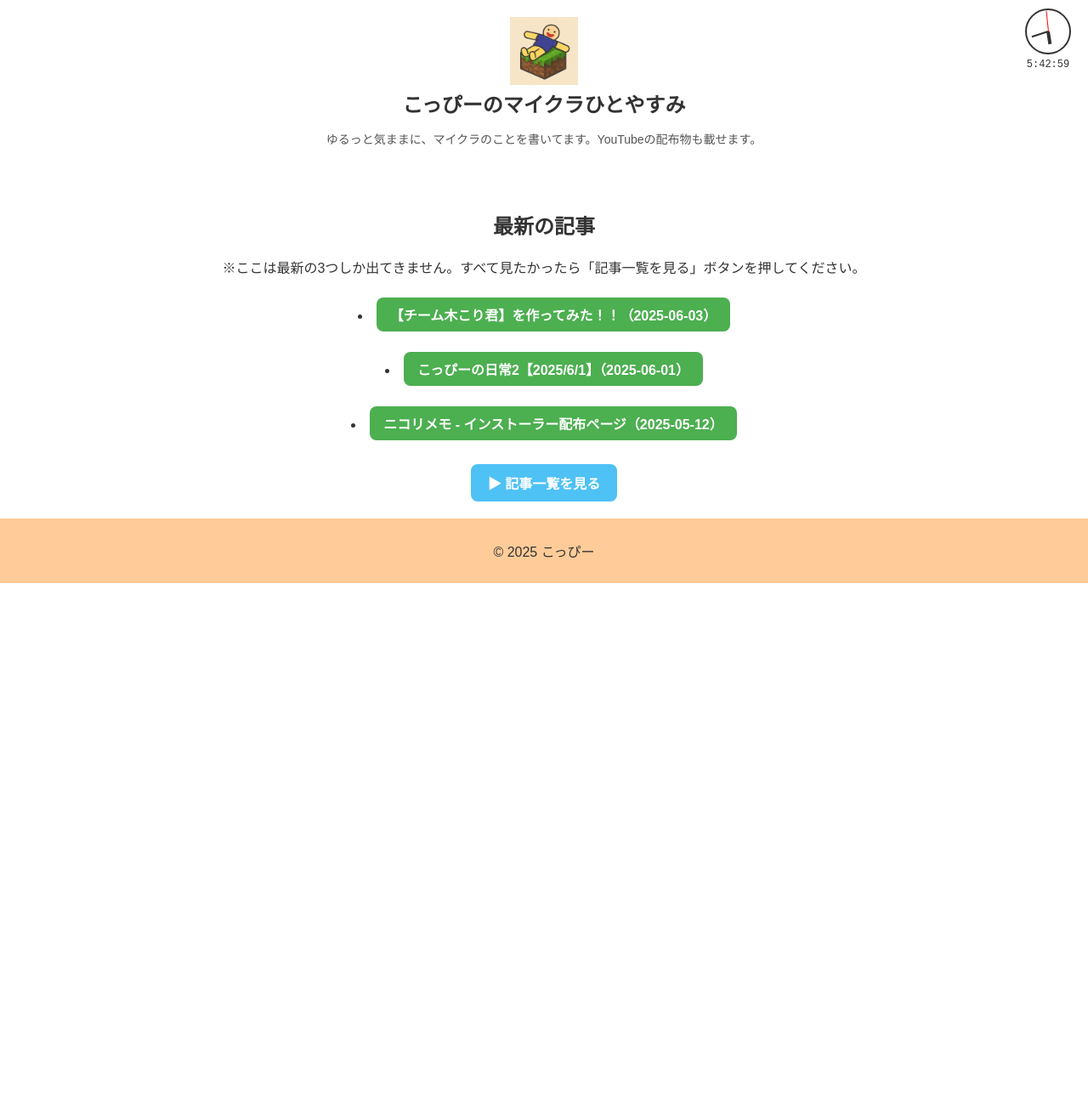
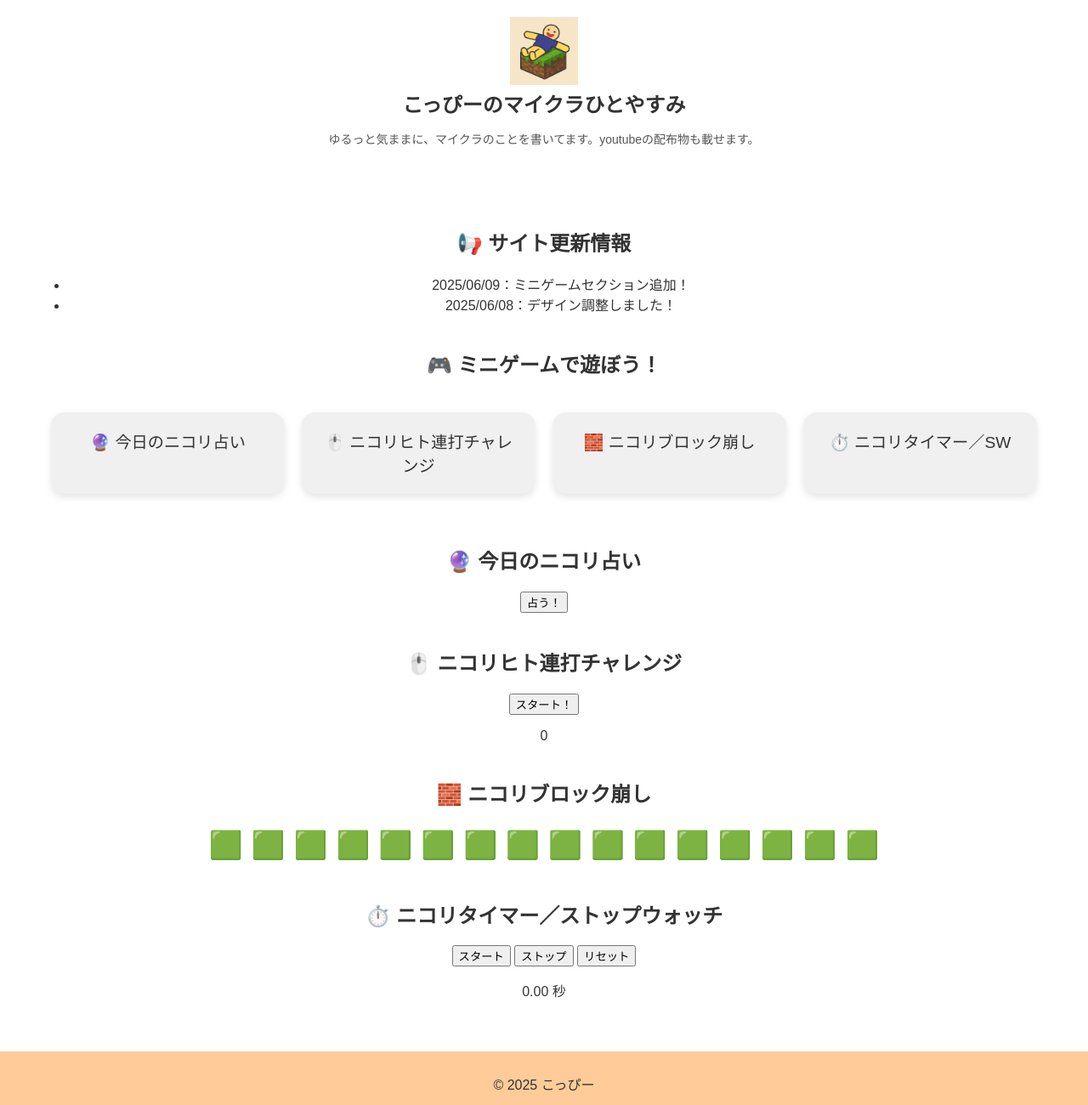
Before and after one commit to nikorihito/koppyblog, a plain HTML site: page index.html in a window 1280 px wide. Shown: the whole page at 85% size. Before the commit the page ends 800 px from the top, so only its background shows below. Drawn offline with Linux system fonts and the light colour scheme.

Commit message:
Update index.html

```diff
--- a/index.html
+++ b/index.html
@@ -3,107 +3,90 @@
 <head>
   <meta charset="UTF-8" />
   <meta name="viewport" content="width=device-width, initial-scale=1.0" />
-
-  <!-- SEO & SNS向けmetaタグ -->
-  <meta name="description" content="ゆるっと気ままに、マイクラのことを書いてます。YouTubeの配布物も載せます。" />
-  <meta property="og:title" content="こっぴーのマイクラひとやすみ" />
-  <meta property="og:description" content="マインクラフトのブログ＆配布物紹介サイトです。" />
-  <meta property="og:image" content="https://nikorihito.github.io/koppyblog/favicon.png" />
-  <meta property="og:url" content="https://nikorihito.github.io/koppyblog/" />
-  <meta property="og:type" content="website" />
-  <meta name="google-site-verification" content="BcHZ2CVQDYweUD5vv5wQeP6BOqjDZ4Dt35w-T_dvPgA" />
-  <meta name="keywords" content="こっぴー, マイクラ, Minecraft, こっぴーふーちゃんねる, 配布物, MOD, プログラミング, 日常, ブログ">
-
-  <script async src="https://www.googletagmanager.com/gtag/js?id=G-Z9S68LNHCK"></script>
-  <script>
-    window.dataLayer = window.dataLayer || [];
-    function gtag(){dataLayer.push(arguments);}
-    gtag('js', new Date());
-    gtag('config', 'G-Z9S68LNHCK');
-  </script>
-
-
   <title>こっぴーのマイクラひとやすみ</title>
-  <link rel="stylesheet" href="style.css" />
+  <link rel="stylesheet" href="../style.css" />
   <link rel="icon" href="https://nikorihito.github.io/koppyblog/favicon.png" type="image/png">
-
   <style>
-    .header-top {
-      position: relative;
+    .game-buttons {
+      display: grid;
+      grid-template-columns: repeat(auto-fit, minmax(250px, 1fr));
+      gap: 20px;
+      padding: 20px;
     }
-    .clock-container {
-      position: absolute;
-      top: 10px;
-      right: 20px;
-      display: flex;
-      flex-direction: column;
-      align-items: center;
+    .game-box {
+      display: block;
+      background-color: #f0f0f0;
+      border-radius: 16px;
+      padding: 20px;
+      text-align: center;
+      font-size: 1.2em;
+      text-decoration: none;
+      color: #333;
+      box-shadow: 0 4px 8px rgba(0,0,0,0.1);
+      transition: transform 0.2s;
     }
-    #analog-clock {
-      width: 50px;
-      height: 50px;
-      border: 2px solid #333;
-      border-radius: 50%;
-      position: relative;
-      background: white;
+    .game-box:hover {
+      transform: scale(1.05);
     }
-    .hand {
-      position: absolute;
-      background: #333;
-      transform-origin: bottom center;
-    }
-    .hour {
-      width: 4px;
-      height: 15px;
-      top: 10px;
-      left: 23px;
-    }
-    .minute {
-      width: 2px;
-      height: 20px;
-      top: 5px;
-      left: 24px;
-    }
-    .second {
-      width: 1px;
-      height: 24px;
-      top: 1px;
-      left: 24.5px;
-      background: red;
-    }
-    #digital-clock {
-      margin-top: 5px;
-      font-size: 12px;
-      font-family: monospace;
+    section {
+      margin: 40px 20px;
     }
   </style>
 </head>
-
 <body>
-  <header class="header-top">
-    <img src="./favicon.png" alt="サイトロゴ" class="logo" />
+  <header>
+    <a href="../index.html">
+      <img src="../favicon.png" alt="サイトロゴ" class="logo" />
+    </a>
     <h1>こっぴーのマイクラひとやすみ</h1>
-    <p class="subtitle">ゆるっと気ままに、マイクラのことを書いてます。YouTubeの配布物も載せます。</p>
-    <div class="clock-container">
-      <div id="analog-clock">
-        <div class="hand hour" id="hour-hand"></div>
-        <div class="hand minute" id="minute-hand"></div>
-        <div class="hand second" id="second-hand"></div>
-      </div>
-      <div id="digital-clock">00:00:00</div>
-    </div>
+    <p class="subtitle">ゆるっと気ままに、マイクラのことを書いてます。youtubeの配布物も載せます。</p>
   </header>
 
   <main>
-    <section class="blog-list">
-      <h2>最新の記事</h2>
-      <p>※ここは最新の3つしか出てきません。すべて見たかったら「記事一覧を見る」ボタンを押してください。</p>
-      <ul id="blog-list">
-        <li>読み込み中...</li>
+    <!-- 最新情報 -->
+    <section>
+      <h2>📢 サイト更新情報</h2>
+      <ul>
+        <li>2025/06/09：ミニゲームセクション追加！</li>
+        <li>2025/06/08：デザイン調整しました！</li>
       </ul>
-      <div class="button-container">
-        <a href="./all-articles.html" class="button">▶ 記事一覧を見る</a>
+    </section>
+
+    <!-- ミニゲームリンクボタン -->
+    <section>
+      <h2>🎮 ミニゲームで遊ぼう！</h2>
+      <div class="game-buttons">
+        <a href="#uranai" class="game-box">🔮 今日のニコリ占い</a>
+        <a href="#renda" class="game-box">🖱️ ニコリヒト連打チャレンジ</a>
+        <a href="#block" class="game-box">🧱 ニコリブロック崩し</a>
+        <a href="#timer" class="game-box">⏱️ ニコリタイマー／SW</a>
       </div>
+    </section>
+
+    <!-- 各ミニゲームの本体（仮） -->
+    <section id="uranai">
+      <h2>🔮 今日のニコリ占い</h2>
+      <button onclick="showFortune()">占う！</button>
+      <p id="fortune-result"></p>
+    </section>
+
+    <section id="renda">
+      <h2>🖱️ ニコリヒト連打チャレンジ</h2>
+      <button onclick="startRenda()">スタート！</button>
+      <p id="renda-count">0</p>
+    </section>
+
+    <section id="block">
+      <h2>🧱 ニコリブロック崩し</h2>
+      <div id="block-game"></div>
+    </section>
+
+    <section id="timer">
+      <h2>⏱️ ニコリタイマー／ストップウォッチ</h2>
+      <button onclick="startTimer()">スタート</button>
+      <button onclick="stopTimer()">ストップ</button>
+      <button onclick="resetTimer()">リセット</button>
+      <p id="timer-display">0.00 秒</p>
     </section>
   </main>
 
@@ -112,44 +95,58 @@
   </footer>
 
   <script>
-    // 記事一覧読み込み
-    fetch("articles.json")
-      .then(res => res.json())
-      .then(data => {
-        const list = document.getElementById("blog-list");
-        list.innerHTML = "";
-
-        data
-          .sort((a, b) => new Date(b.date) - new Date(a.date))
-          .slice(0, 3)
-          .forEach(article => {
-            const li = document.createElement("li");
-            const a = document.createElement("a");
-            a.href = article.url;
-            a.textContent = article.title + "（" + article.date + "）";
-            a.className = "article-button";
-            li.appendChild(a);
-            list.appendChild(li);
-          });
-      });
-
-    // 時計動作
-    function updateClock() {
-      const now = new Date();
-      const seconds = now.getSeconds();
-      const minutes = now.getMinutes();
-      const hours = now.getHours();
-
-      document.getElementById('second-hand').style.transform = `rotate(${seconds * 6}deg)`;
-      document.getElementById('minute-hand').style.transform = `rotate(${minutes * 6}deg)`;
-      document.getElementById('hour-hand').style.transform = `rotate(${(hours % 12) * 30 + minutes * 0.5}deg)`;
-
-      document.getElementById('digital-clock').textContent =
-        now.toLocaleTimeString('ja-JP', { hour12: false });
+    // 占い
+    function showFortune() {
+      const fortunes = ["超ラッキー！✨", "まあまあ😌", "注意して…😅", "今日はおとなしめで😶"];
+      document.getElementById("fortune-result").innerText = fortunes[Math.floor(Math.random() * fortunes.length)];
     }
 
-    setInterval(updateClock, 1000);
-    updateClock();
+    // 連打
+    let count = 0;
+    function startRenda() {
+      count = 0;
+      document.getElementById("renda-count").innerText = count;
+      const interval = setInterval(() => {
+        document.body.onclick = () => {
+          count++;
+          document.getElementById("renda-count").innerText = count;
+        };
+      }, 50);
+      setTimeout(() => {
+        clearInterval(interval);
+        document.body.onclick = null;
+      }, 5000);
+    }
+
+    // タイマー
+    let timerInterval, timerStart;
+    function startTimer() {
+      timerStart = Date.now();
+      timerInterval = setInterval(() => {
+        const elapsed = (Date.now() - timerStart) / 1000;
+        document.getElementById("timer-display").innerText = elapsed.toFixed(2) + " 秒";
+      }, 10);
+    }
+    function stopTimer() {
+      clearInterval(timerInterval);
+    }
+    function resetTimer() {
+      clearInterval(timerInterval);
+      document.getElementById("timer-display").innerText = "0.00 秒";
+    }
+
+    // ブロック崩し（仮）
+    const blockGame = document.getElementById("block-game");
+    for (let i = 0; i < 16; i++) {
+      const block = document.createElement("div");
+      block.textContent = "🟩";
+      block.style.display = "inline-block";
+      block.style.fontSize = "2rem";
+      block.style.margin = "5px";
+      block.style.cursor = "pointer";
+      block.onclick = () => block.remove();
+      blockGame.appendChild(block);
+    }
   </script>
 </body>
 </html>
```
